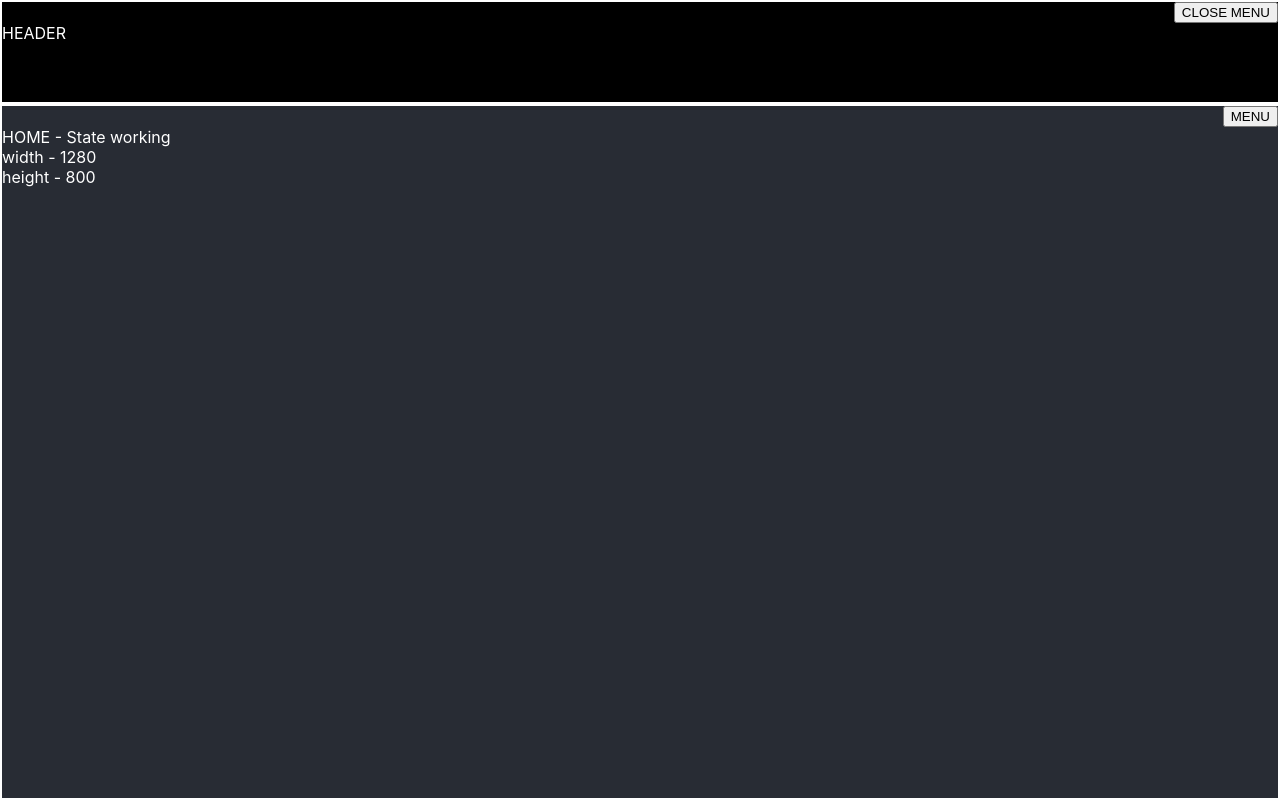
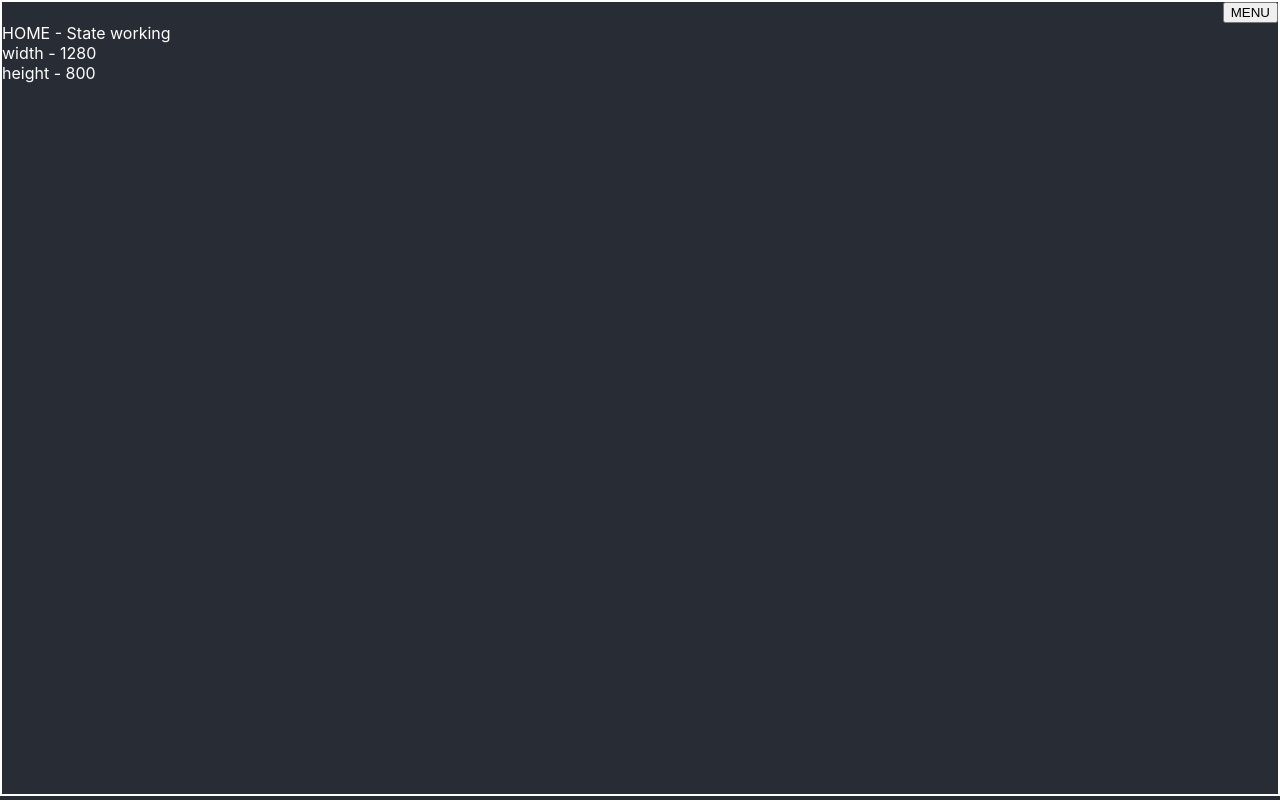
Before and after one commit to Oliver343/QuackShop, a React (Create React App) app: page / in a window 1280 px wide. Built offline with nearby package versions, Linux system fonts and the light colour scheme.

Commit message:
Menu toggle buttons function

```diff
--- a/src/components/Header.jsx
+++ b/src/components/Header.jsx
@@ -1,9 +1,9 @@
-export default function Header() {
+export default function Header(props) {
 
     return(
         <div className="headerMain">
             <div className="buttonBox">
-                <button>CLOSE MENU</button>
+                <button onClick={props.toggleMenu}>CLOSE MENU</button>
             </div>
             HEADER
         </div>
--- a/src/pages/Home.jsx
+++ b/src/pages/Home.jsx
@@ -8,11 +8,20 @@ export default function Home() {
 
     const [width, setWidth] = useState(window.innerWidth)
     const [height, setHeight] = useState(window.innerHeight)
+    const [menuShow, setMenuShow] = useState(false)
+    let menuHight = 108
+
+    if(!menuShow) {menuHight = 8}
 
     function handleResize() {
         setWidth(window.innerWidth)
         setHeight(window.innerHeight)
       }
+
+    function handleMenuToggle() {
+        console.log("TOGGLE MENU CLICK")
+        setMenuShow((pre) =>  !pre)
+    }
 
     window.addEventListener('resize', handleResize);
 
@@ -20,10 +29,13 @@ export default function Home() {
 
     return (
         <div className="homeMain">
-            <Header />
-            <div className="homeBody" style={{minHeight: (height - 108)}}>
+            {menuShow ? <Header toggleMenu={handleMenuToggle} /> : ""}
+            <div
+            className="homeBody"
+            style={{minHeight: (height - menuHight)}}
+            >
                 <div className ="buttonBox">
-                    <button>MENU</button>
+                    {menuShow ? "" : <button onClick={handleMenuToggle}>MENU</button>}
                 </div>
                 HOME - {storeObject.checkState}
                 <br />
```
